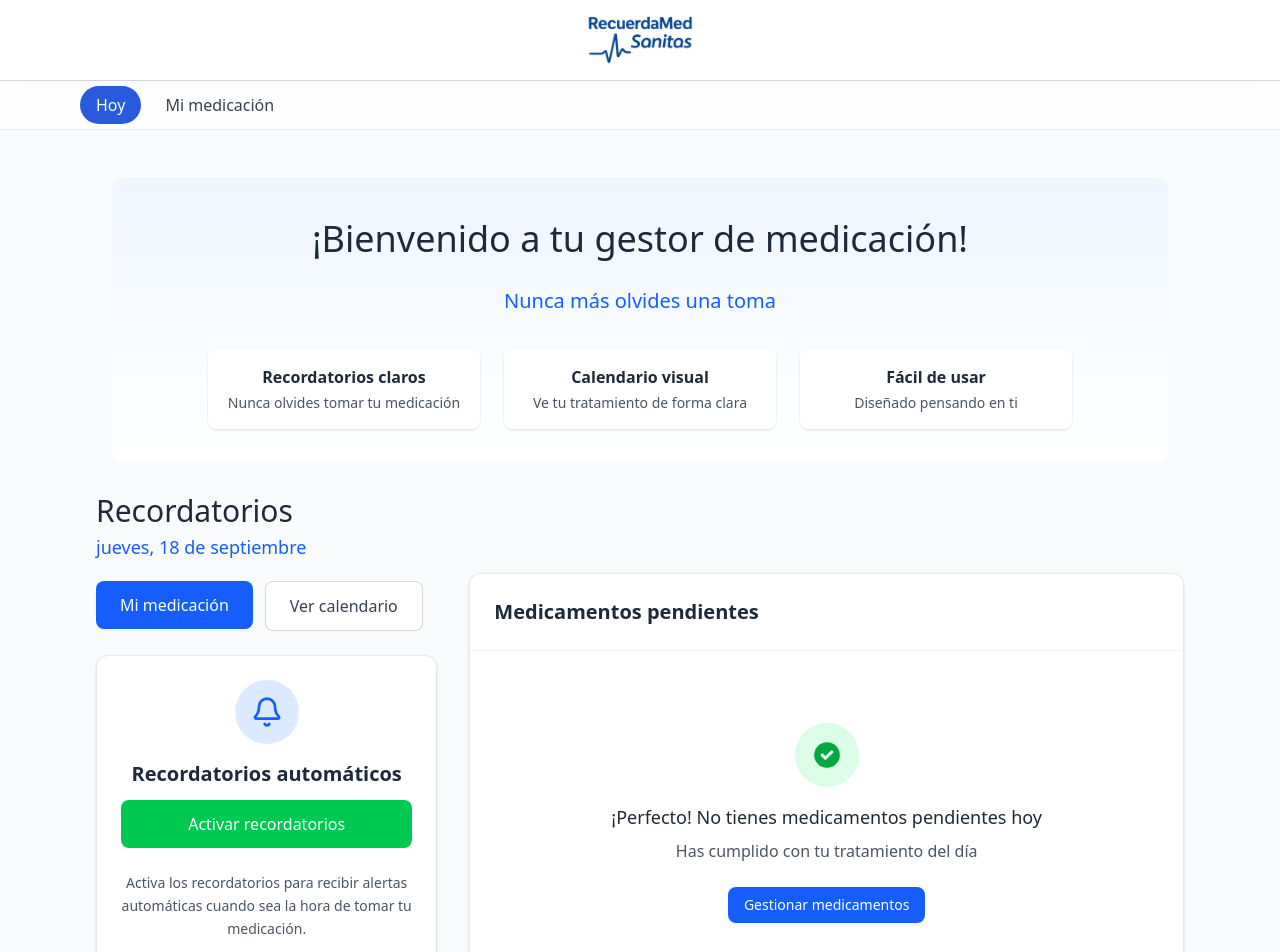
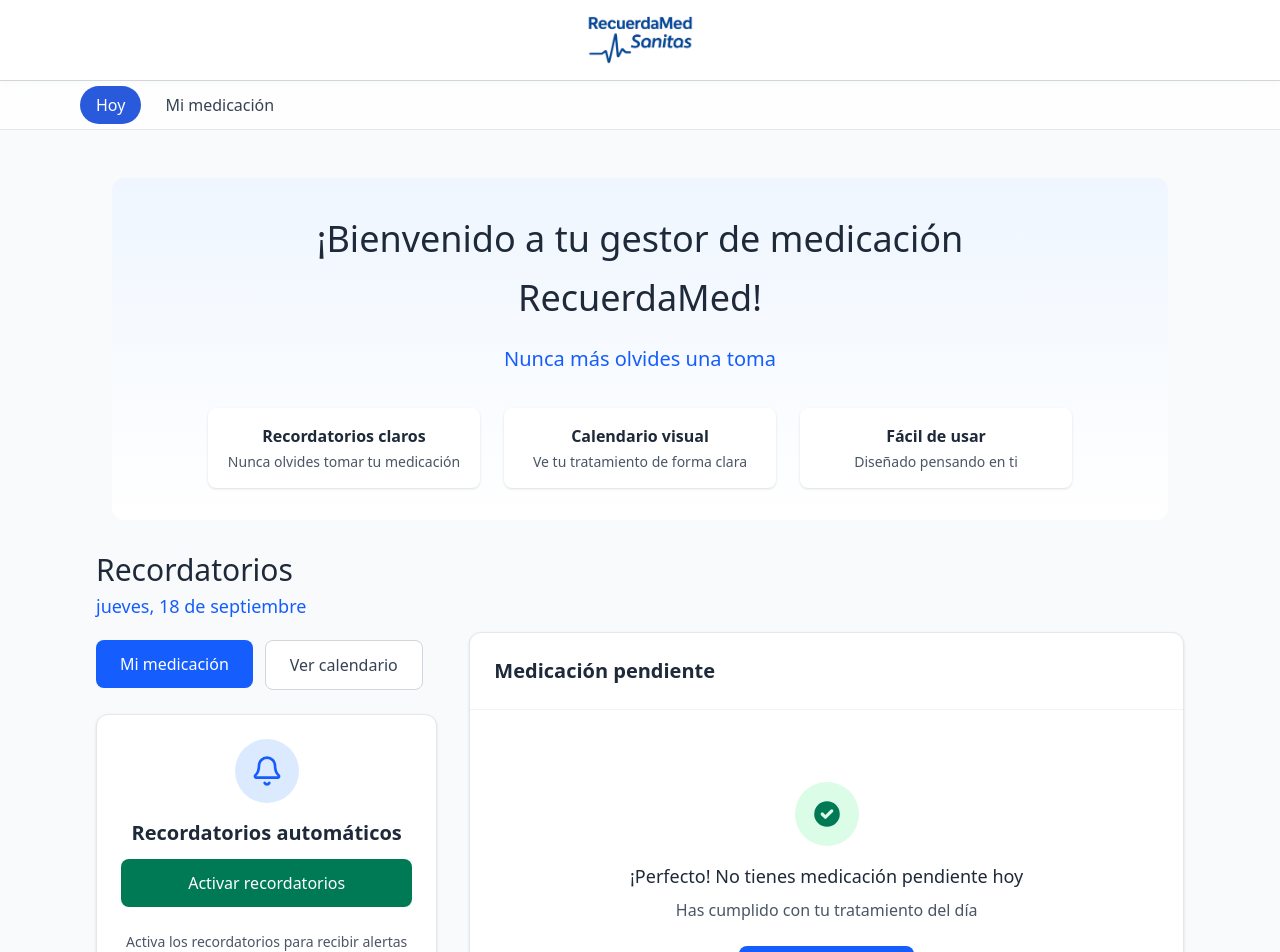
Before and after one commit to RecuerdaMed/RecuerdaMed-FrontEnd, a React (Vite) app: page / in a window 1280 px wide. Shown: the top 952 px of the page. Built offline with nearby package versions, Linux system fonts and the light colour scheme; data requests are answered from the project's data file.

Commit message:
final code cleaning

```diff
--- a/db.json
+++ b/db.json
@@ -9,7 +9,7 @@
       "startDate": "2025-09-18",
       "endDate": "2025-09-25",
       "active": true,
-      "activeReminder": false,
+      "activeReminder": true,
       "id": "1",
       "taken": true
     },
@@ -49,7 +49,8 @@
       "startDate": "2025-09-19",
       "endDate": "2025-12-31",
       "active": true,
-      "activeReminder": true
+      "activeReminder": true,
+      "taken": true
     }
   ]
 }
--- a/src/components/ui/Button.jsx
+++ b/src/components/ui/Button.jsx
@@ -11,7 +11,7 @@ export default function Button({
   const variants = {
     primary: 'bg-blue-600 hover:bg-blue-700 text-white border-transparent',
     secondary: 'bg-white hover:bg-gray-50 text-gray-700 border border-gray-300',
-    success: 'bg-green-500 hover:bg-green-600 text-white border-transparent',
+    success: 'bg-emerald-700 hover:bg-green-600 text-white border-transparent',
     danger: 'bg-red-500 hover:bg-red-600 text-white border-transparent',
     dangerOutline: 'bg-white hover:bg-red-50 text-red-600 border border-red-300 hover:border-red-400',
     neutral: 'bg-gray-100 hover:bg-gray-200 text-gray-700 border border-gray-300'
--- a/src/components/ui/WelcomeMessage.jsx
+++ b/src/components/ui/WelcomeMessage.jsx
@@ -3,7 +3,7 @@ export function WelcomeMessage() {
     <section className="text-center py-8 mb-8 bg-gradient-to-b from-blue-50 to-white rounded-xl mx-4">
       <div className="max-w-4xl mx-auto px-4">
         <h1 className="text-3xl md:text-4xl font-light text-gray-800 mb-4 leading-relaxed">
-          ¡Bienvenido a tu gestor de medicación!
+          ¡Bienvenido a tu gestor de medicación RecuerdaMed!
         </h1>
         <p className="text-lg md:text-xl text-blue-600 mb-6 leading-relaxed">
           Nunca más olvides una toma
--- a/src/pages/Dashboard.jsx
+++ b/src/pages/Dashboard.jsx
@@ -201,7 +201,7 @@ export default function Dashboard() {
               <div className="p-6 border-b border-gray-100">
                 <div className="flex items-center justify-between">
                   <h2 className="text-xl font-semibold text-gray-800">
-                    Medicamentos pendientes
+                    Medicación pendiente
                   </h2>
                   {pendingCount > 0 && (
                     <span className="inline-flex items-center px-3 py-1 rounded-full text-sm font-medium bg-orange-100 text-orange-800">
@@ -222,19 +222,19 @@ export default function Dashboard() {
                 {!loading && pendingCount === 0 && (
                   <div className="text-center py-12">
                     <div className="w-16 h-16 bg-green-100 rounded-full flex items-center justify-center mx-auto mb-4">
-                      <svg className="w-8 h-8 text-green-600" fill="currentColor" viewBox="0 0 20 20">
+                      <svg className="w-8 h-8 text-emerald-700" fill="currentColor" viewBox="0 0 20 20">
                         <path fillRule="evenodd" d="M10 18a8 8 0 100-16 8 8 0 000 16zm3.707-9.293a1 1 0 00-1.414-1.414L9 10.586 7.707 9.293a1 1 0 00-1.414 1.414l2 2a1 1 0 001.414 0l4-4z" clipRule="evenodd" />
                       </svg>
                     </div>
                     <h3 className="text-lg font-medium text-gray-800 mb-2">
-                      ¡Perfecto! No tienes medicamentos pendientes hoy
+                      ¡Perfecto! No tienes medicación pendiente hoy
                     </h3>
                     <p className="text-gray-600 mb-6">
                       Has cumplido con tu tratamiento del día
                     </p>
                     <Link to="/medicamentos">
                       <Button variant="primary">
-                        Gestionar medicamentos
+                        Gestionar medicación
                       </Button>
                     </Link>
                   </div>
```
